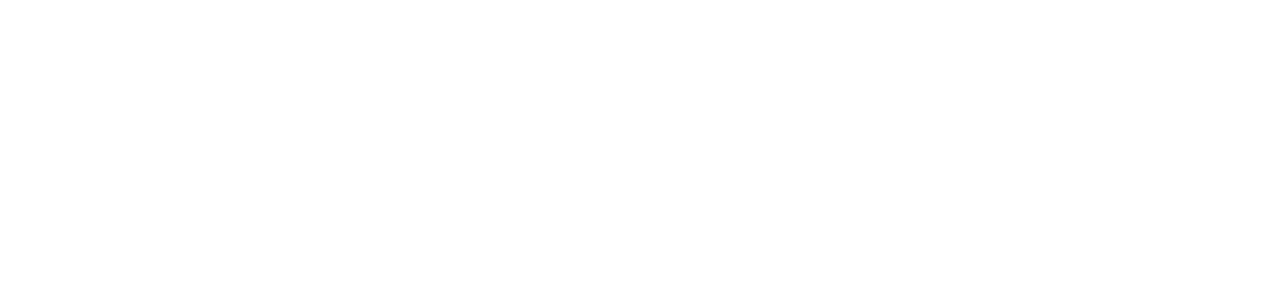
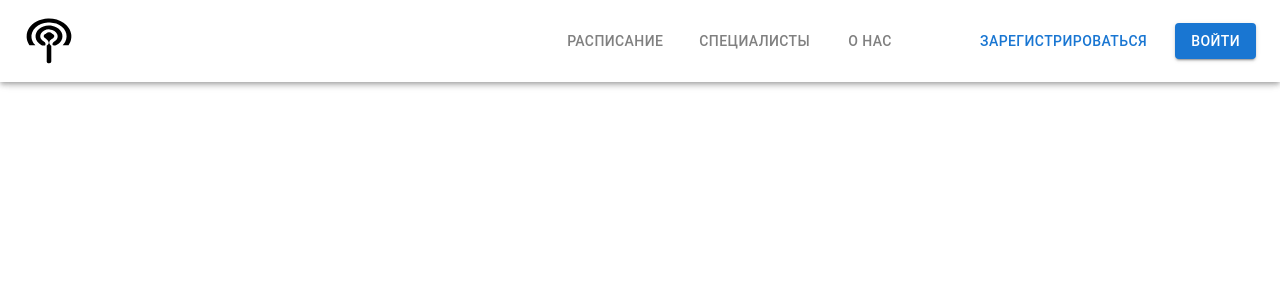
Before and after one commit to danil87/BD_kurs, a React (Create React App) app in the folder db_frontend/: page / in a window 1280 px wide. Shown: the top 300 px of the page. Built offline with nearby package versions, Linux system fonts and the light colour scheme.

Commit message:
create header

```diff
--- a/db_frontend/public/index.html
+++ b/db_frontend/public/index.html
@@ -2,14 +2,13 @@
 <html lang="en">
   <head>
     <meta charset="utf-8" />
-    <!-- <link rel="icon" href="%PUBLIC_URL%/favicon.ico" /> -->
+    <link rel="icon" href="%PUBLIC_URL%/rainbow.svg" />
     <meta name="viewport" content="width=device-width, initial-scale=1" />
     <meta name="theme-color" content="#000000" />
     <meta
       name="description"
       content="Web site created using create-react-app"
     />
-    <!-- <link rel="apple-touch-icon" href="%PUBLIC_URL%/logo192.png" /> -->
     <!--
       manifest.json provides metadata used when your web app is installed on a
       user's mobile device or desktop. See https://developers.google.com/web/fundamentals/web-app-manifest/
@@ -26,7 +25,7 @@
     -->
     <title>React App</title>
   </head>
-  <body>
+  <body style="margin: 0;">
     <noscript>You need to enable JavaScript to run this app.</noscript>
     <div id="root"></div>
     <!--
--- a/db_frontend/src/App.js
+++ b/db_frontend/src/App.js
@@ -1,8 +1,10 @@
 import './App.css';
+import Header from './components/Header';
 
 function App() {
   return (
     <div className="App">
+      <Header />
     </div>
   );
 }
--- /dev/null
+++ b/db_frontend/src/components/Header.css
@@ -0,0 +1,5 @@
+.Header__logo{
+    display: block;
+    width: 50px;
+    height: 50px;
+}
--- /dev/null
+++ b/db_frontend/src/components/Header.js
@@ -0,0 +1,59 @@
+import AppBar from '@mui/material/AppBar';
+import Box from '@mui/material/Box';
+import Toolbar from '@mui/material/Toolbar';
+import Container from '@mui/material/Container';
+import Button from '@mui/material/Button';
+import { createTheme } from '@mui/material';
+import Icon from '@mui/material/Icon';
+import './Header.css'
+
+const pages = ['расписание', 'Специалисты', 'О нас'];
+
+const theme = createTheme({
+    palette: {
+        primary: {
+            main: "#fff"
+        }
+    }
+})
+
+function Header() {
+    return (
+        <AppBar position="fixed" theme={theme} color="primary" >
+            <Container maxWidth="xl">
+                <Toolbar disableGutters>
+                    <Box sx={{my: 2, height: '50px', width: '50px'}}>
+                        <Icon
+                        sx={{width: '50px', display: 'block', height: '50px'}}
+                        >
+                            <img className='Header__logo' src="./rainbow.svg" />
+                        </Icon>
+                    </Box>
+                    <Box sx={{ flexGrow: 1, color: 'white', display: { xs: 'none', md: 'flex', justifyContent: 'flex-end' } }}>
+                        {pages.map((page) => (
+                            <Button
+                                key={page}
+                                sx={{ my: 2, color: 'gray', display: 'block', marginRight: '20px'  }}
+                            >
+                                {page}
+                            </Button>
+                        ))}
+                        <Button
+                        sx={{ my: 2, display: 'block', marginLeft: '50px', marginRight: '20px' }}
+                        >
+                            Зарегистрироваться
+                        </Button>
+                        <Button
+                            sx={{ my: 2, display: 'block' }}
+                            variant="contained"
+                        >
+                            Войти
+                        </Button>
+                    </Box>
+                </Toolbar>
+            </Container>
+        </AppBar>
+    );
+}
+
+export default Header;
```
Also changed, not shown: db_frontend/package.json (+7 -0 lines), db_frontend/public/rainbow.svg (added), 1 other file (tests, documents, lock files or other folders).
